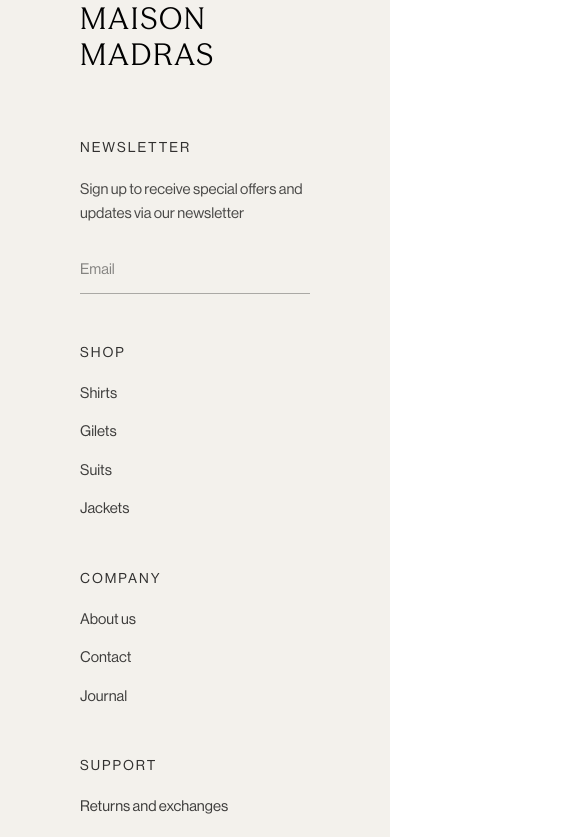
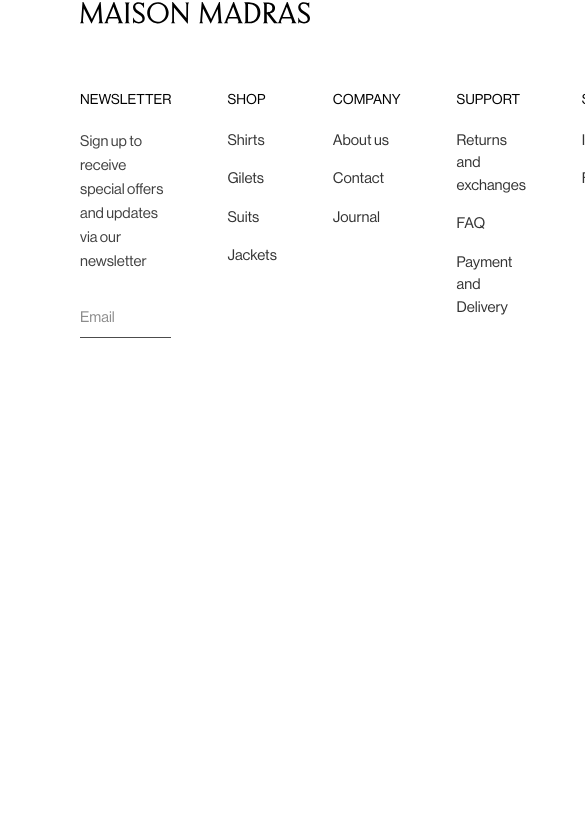
Before and after one commit to shamilshiraz/maison, a React (Vite) app: page / in a window 390 px wide. Shown: the part 6800-7637 px from the top of the page, 585 px wide, since content can reach past the window. After the commit the page ends 7202 px from the top, so only its background shows below. Built offline with nearby package versions, Linux system fonts and the light colour scheme.

Commit message:
first commit

```diff
--- a/src/components/Footer.jsx
+++ b/src/components/Footer.jsx
@@ -2,31 +2,30 @@
 
 export default function Footer() {
   return (
-    <footer className="bg-[#F3F1EC] text-black" style={{ fontFamily: 'neue' }}>
-      <div className="mx-auto max-w-[1600px] px-20 py-16 lg:py-20">
-        {/* Logo */}
+    <footer className="bg-white text-black" style={{ fontFamily: 'neue' }}>
+      <div className="mx-auto max-w-[1600px] px-20 py-16">
+        {/* Centered logo image */}
         <div className="flex justify-center">
-          <h2
-            className="text-3xl tracking-[0.06em] lg:text-4xl"
-            style={{ fontFamily: 'season' }}
-          >
-            MAISON MADRAS
-          </h2>
+          <img
+            src="/mm.svg"
+            alt="Maison Madras"
+            className="h-6 w-auto object-contain"
+          />
         </div>
 
-        {/* Columns */}
-        <div className="mt-16 grid grid-cols-1 gap-12 md:grid-cols-2 lg:grid-cols-5 lg:gap-16">
+        {/* 5 columns - exact single row layout */}
+        <div className="mt-16 grid grid-cols-[1.8fr_0.7fr_0.9fr_1.2fr_0.7fr] gap-14">
           {/* Newsletter */}
-          <div className="lg:col-span-2 max-w-[320px]">
-            <h3 className="text-sm font-medium uppercase tracking-[0.14em] text-black/80">
-              Newsletter
+          <div className="max-w-[340px]">
+            <h3 className="text-sm font-medium uppercase ">
+              NEWSLETTER
             </h3>
 
-            <p className="mt-5 text-[15px] leading-6 text-black/70">
+            <p className="mt-5 text-[15px] leading-6 text-black/75">
               Sign up to receive special offers and updates via our newsletter
             </p>
 
-            <div className="mt-8 border-b border-black/30 pb-3">
+            <div className="mt-8 border-b border-black/70 pb-2">
               <input
                 type="email"
                 placeholder="Email"
@@ -37,72 +36,54 @@ export default function Footer() {
 
           {/* Shop */}
           <div>
-            <h3 className="text-sm font-medium uppercase tracking-[0.14em] text-black/80">
-              Shop
+            <h3 className="text-sm font-medium uppercase -[0.08em]">
+              SHOP
             </h3>
 
-            <ul className="mt-5 space-y-4 text-[15px] text-black/75">
-              <li><a href="#" className="transition hover:text-black">Shirts</a></li>
-              <li><a href="#" className="transition hover:text-black">Gilets</a></li>
-              <li><a href="#" className="transition hover:text-black">Suits</a></li>
-              <li><a href="#" className="transition hover:text-black">Jackets</a></li>
+            <ul className="mt-5 space-y-4 text-[15px] text-black/80">
+              <li>Shirts</li>
+              <li>Gilets</li>
+              <li>Suits</li>
+              <li>Jackets</li>
             </ul>
           </div>
 
           {/* Company */}
           <div>
-            <h3 className="text-sm font-medium uppercase tracking-[0.14em] text-black/80">
-              Company
+            <h3 className="text-sm font-medium uppercase -[0.08em]">
+              COMPANY
             </h3>
 
-            <ul className="mt-5 space-y-4 text-[15px] text-black/75">
-              <li><a href="#" className="transition hover:text-black">About us</a></li>
-              <li><a href="#" className="transition hover:text-black">Contact</a></li>
-              <li><a href="#" className="transition hover:text-black">Journal</a></li>
+            <ul className="mt-5 space-y-4 text-[15px] text-black/80">
+              <li>About us</li>
+              <li>Contact</li>
+              <li>Journal</li>
             </ul>
           </div>
 
           {/* Support */}
           <div>
-            <h3 className="text-sm font-medium uppercase tracking-[0.14em] text-black/80">
-              Support
+            <h3 className="text-sm font-medium uppercase -[0.08em]">
+              SUPPORT
             </h3>
 
-            <ul className="mt-5 space-y-4 text-[15px] text-black/75">
-              <li>
-                <a href="#" className="transition hover:text-black">
-                  Returns and exchanges
-                </a>
-              </li>
-              <li><a href="#" className="transition hover:text-black">FAQ</a></li>
-              <li>
-                <a href="#" className="transition hover:text-black">
-                  Payment and Delivery
-                </a>
-              </li>
+            <ul className="mt-5 space-y-4 text-[15px] text-black/80">
+              <li>Returns and exchanges</li>
+              <li>FAQ</li>
+              <li>Payment and Delivery</li>
             </ul>
           </div>
 
           {/* Socials */}
           <div>
-            <h3 className="text-sm font-medium uppercase tracking-[0.14em] text-black/80">
-              Socials
+            <h3 className="text-sm font-medium uppercase -[0.08em]">
+              SOCIALS
             </h3>
 
-            <ul className="mt-5 space-y-4 text-[15px] text-black/75">
-              <li><a href="#" className="transition hover:text-black">Instagram</a></li>
-              <li><a href="#" className="transition hover:text-black">Facebook</a></li>
+            <ul className="mt-5 space-y-4 text-[15px] text-black/80">
+              <li>Instagram</li>
+              <li>Facebook</li>
             </ul>
-          </div>
-        </div>
-
-        {/* Bottom */}
-        <div className="mt-20 flex flex-col items-center justify-between gap-4 border-t border-black/10 pt-6 text-sm text-black/50 lg:flex-row">
-          <p>© 2026 Maison Madras. All rights reserved.</p>
-
-          <div className="flex items-center gap-6">
-            <a href="#" className="transition hover:text-black">Privacy Policy</a>
-            <a href="#" className="transition hover:text-black">Terms</a>
           </div>
         </div>
       </div>
```
